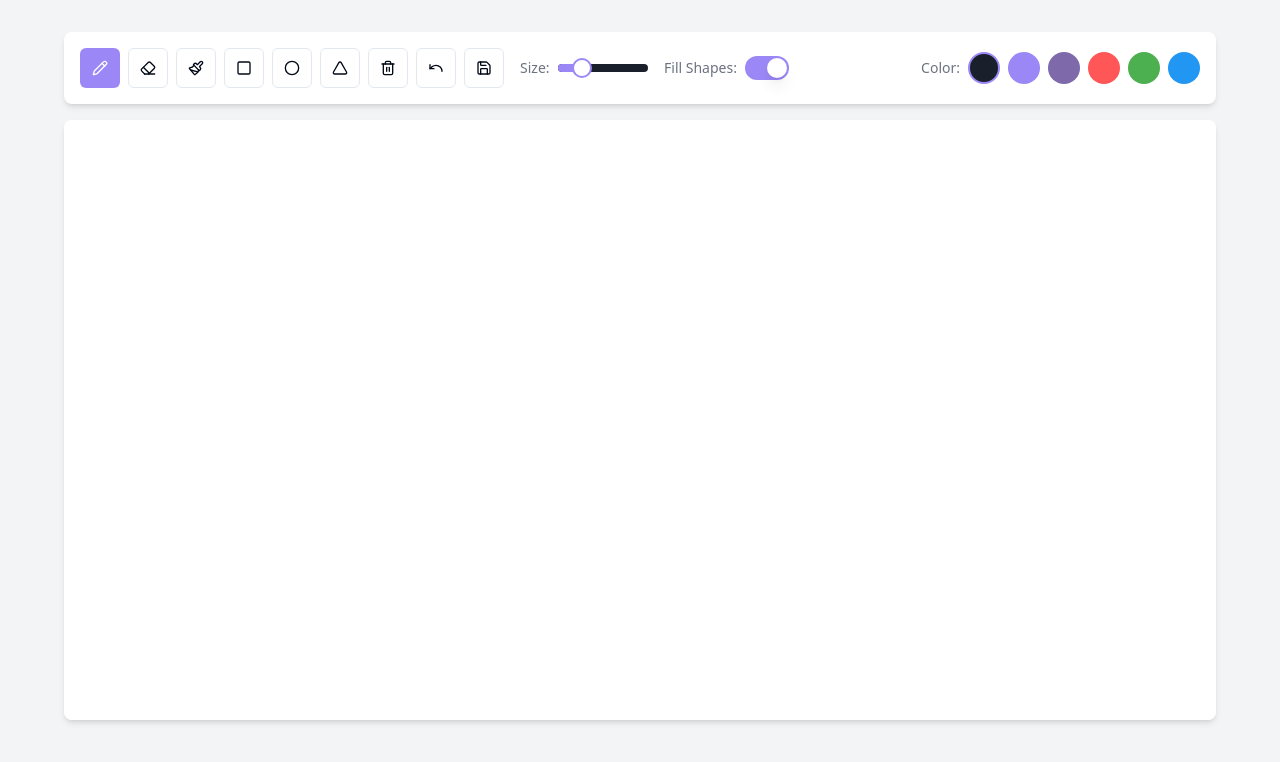
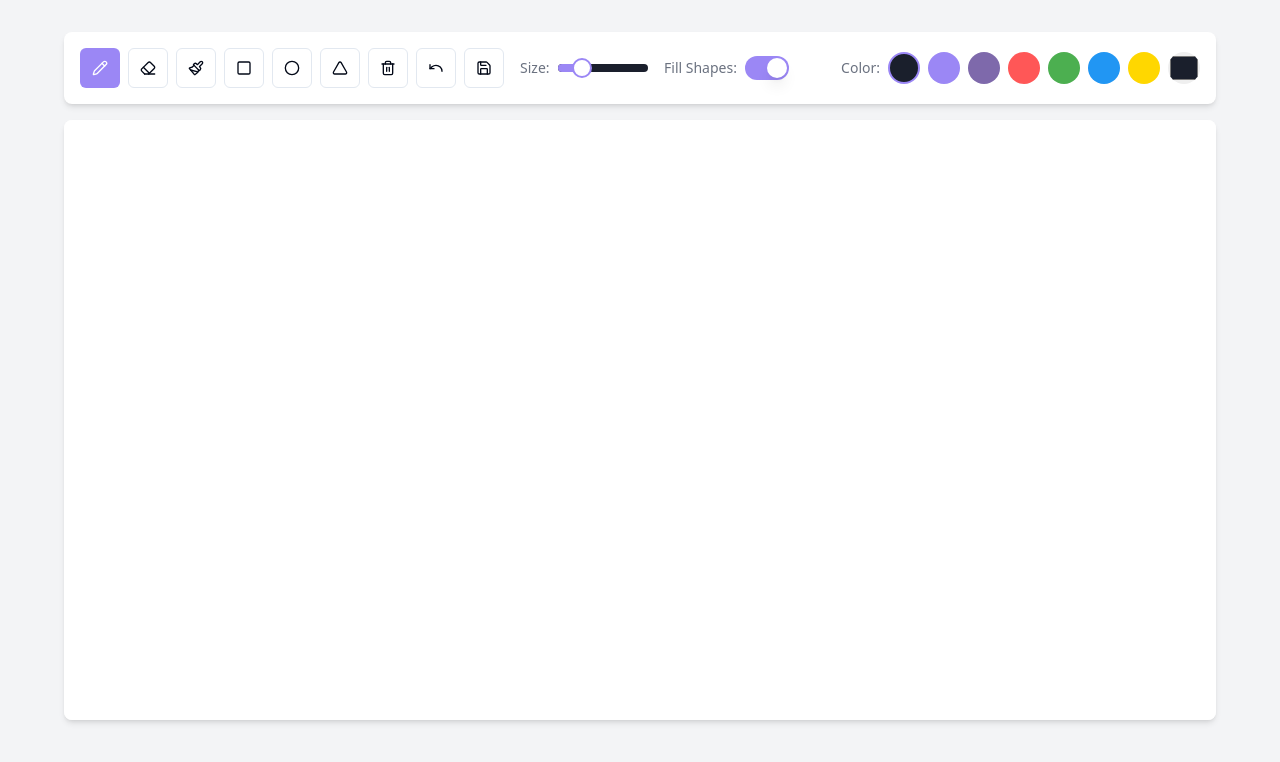
Before and after one commit to ConstantKostya/doodleverse-creative-canvas, a React (Vite) app: page / in a window 1280 px wide. Shown: the top 762 px of the page. Built offline with nearby package versions, Linux system fonts and the light colour scheme.

Commit message:
Add color selection box
Implemented a color selection box that allows users to choose from all available colors, including the addition of yellow.
[skip gpt_engineer]

```diff
--- a/src/components/ColorPicker.tsx
+++ b/src/components/ColorPicker.tsx
@@ -11,6 +11,7 @@ export const ColorPicker = ({ activeColor, setActiveColor }: ColorPickerProps) =
     "#ff5757",
     "#4CAF50",
     "#2196F3",
+    "#FFD700", // Added yellow
   ];
 
   return (
@@ -27,6 +28,12 @@ export const ColorPicker = ({ activeColor, setActiveColor }: ColorPickerProps) =
             onClick={() => setActiveColor(color)}
           />
         ))}
+        <input
+          type="color"
+          value={activeColor}
+          onChange={(e) => setActiveColor(e.target.value)}
+          className="w-8 h-8 rounded-full cursor-pointer"
+        />
       </div>
     </div>
   );
```
